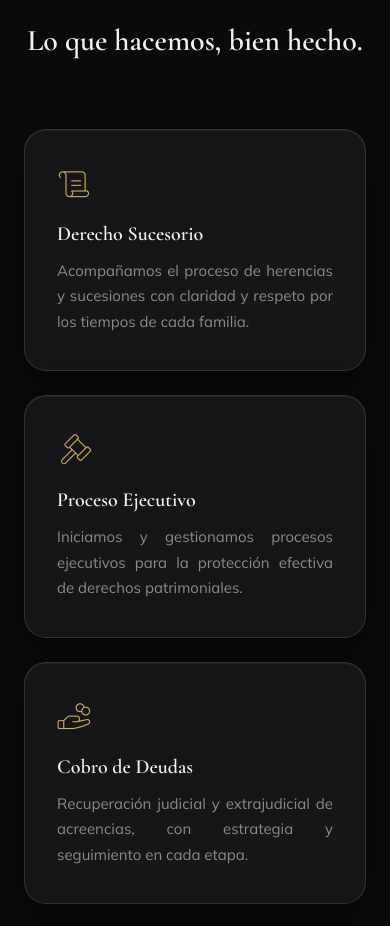
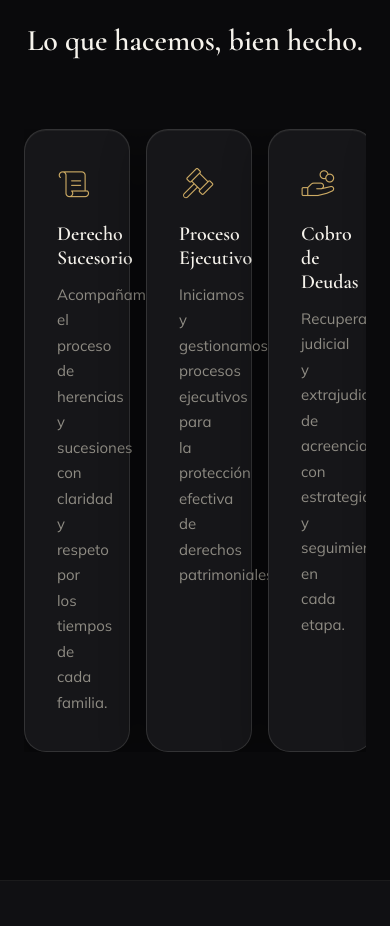
Before and after one commit to santoss300/converge-juridico, a Next.js app: page / in a window 390 px wide. Shown: the part 2348-3274 px from the top of the page. Built offline with nearby package versions, Linux system fonts and the light colour scheme.

Commit message:
Areas: mobile carousel showing 3 cards + peek, desktop unchanged

```diff
--- a/app/components/Areas.tsx
+++ b/app/components/Areas.tsx
@@ -42,7 +42,7 @@ export default function Areas() {
           <h2 className="h1">Lo que hacemos, bien hecho.</h2>
         </div>
 
-        <div className="responsive-grid-3">
+        <div className="responsive-grid-3 areas-grid">
           {areas.map((area) => (
             <div key={area.title} className="card" style={{ padding: "36px 32px" }}>
               <i
--- a/app/globals.css
+++ b/app/globals.css
@@ -347,3 +347,23 @@ body {
     width: calc(33.333% - 14px);
   }
 }
+
+/* Areas: grid en desktop, carrusel de 3 en mobile */
+@media (max-width: 767px) {
+  .areas-grid {
+    display: flex;
+    overflow-x: auto;
+    scroll-snap-type: x mandatory;
+    scrollbar-width: none;
+    -ms-overflow-style: none;
+    gap: 16px;
+  }
+  .areas-grid::-webkit-scrollbar {
+    display: none;
+  }
+  .areas-grid > * {
+    flex-shrink: 0;
+    width: 31%;
+    scroll-snap-align: start;
+  }
+}
```
